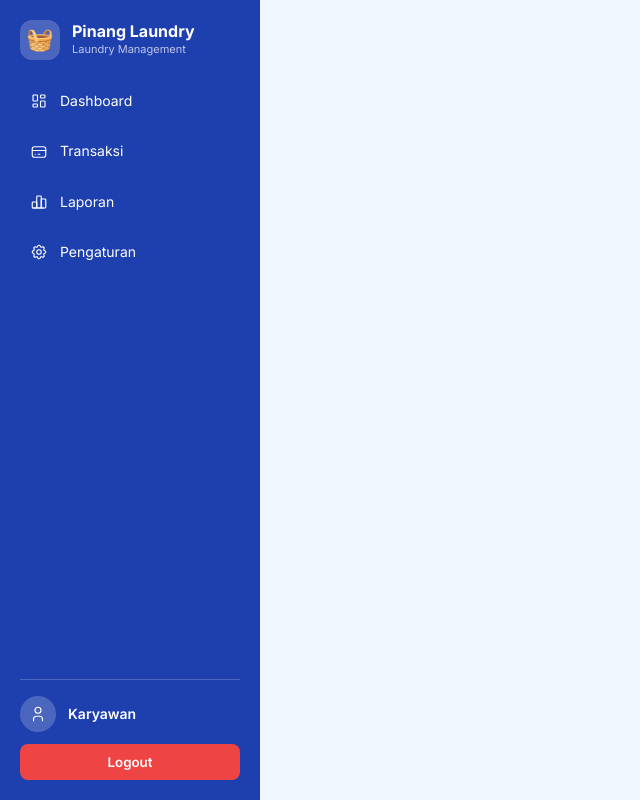
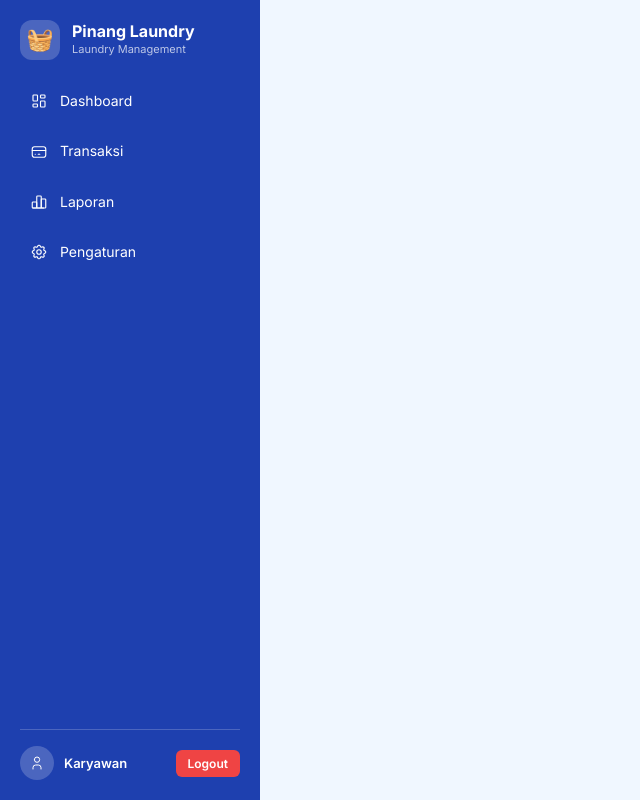
Before and after one commit to novacida00-create/pinang-laundry-frontend-v2, a React (Vite) app: page /karyawan in a window 1280 px wide. Shown: the whole page, without its empty margins (0-640 px from the left). Built offline with nearby package versions, Linux system fonts and the light colour scheme; no server answers.

Commit message:
style: logout button sebelah nama di sidebar karyawan

```diff
--- a/src/pages/karyawan/KaryawanLayout.jsx
+++ b/src/pages/karyawan/KaryawanLayout.jsx
@@ -63,13 +63,13 @@ export default function KaryawanLayout() {
             </nav>
           </div>
           <div style={{ borderTop: "1px solid rgba(255,255,255,0.2)", paddingTop: 16, marginTop: 20, position: "absolute", bottom: 20, left: 20, right: 20 }}>
-            <div style={{ display: "flex", alignItems: "center", gap: 12, marginBottom: 12 }}>
-              <div style={{ width: 36, height: 36, background: "rgba(255,255,255,0.2)", borderRadius: "50%", display: "flex", justifyContent: "center", alignItems: "center", flexShrink: 0 }}>
-                <Icon name="user" size={18} />
+            <div style={{ display: "flex", alignItems: "center", gap: 10 }}>
+              <div style={{ width: 34, height: 34, background: "rgba(255,255,255,0.2)", borderRadius: "50%", display: "flex", justifyContent: "center", alignItems: "center", flexShrink: 0 }}>
+                <Icon name="user" size={16} />
               </div>
-              <div style={{ fontSize: 14, fontWeight: 600, color: "#fff" }}>{karyawan.name || "Karyawan"}</div>
+              <div style={{ fontSize: 13, fontWeight: 600, color: "#fff", flex: 1, minWidth: 0, overflow: "hidden", textOverflow: "ellipsis", whiteSpace: "nowrap" }}>{karyawan.name || "Karyawan"}</div>
+              <button onClick={handleLogout} style={{ padding: "6px 12px", background: "#ef4444", border: "none", borderRadius: 6, color: "#fff", fontWeight: 600, fontSize: 12, cursor: "pointer", flexShrink: 0 }}>Logout</button>
             </div>
-            <button onClick={handleLogout} style={{ width: "100%", padding: "10px", background: "#ef4444", border: "none", borderRadius: 8, color: "#fff", fontWeight: 600, cursor: "pointer" }}>Logout</button>
           </div>
         </aside>
       </div>
```
